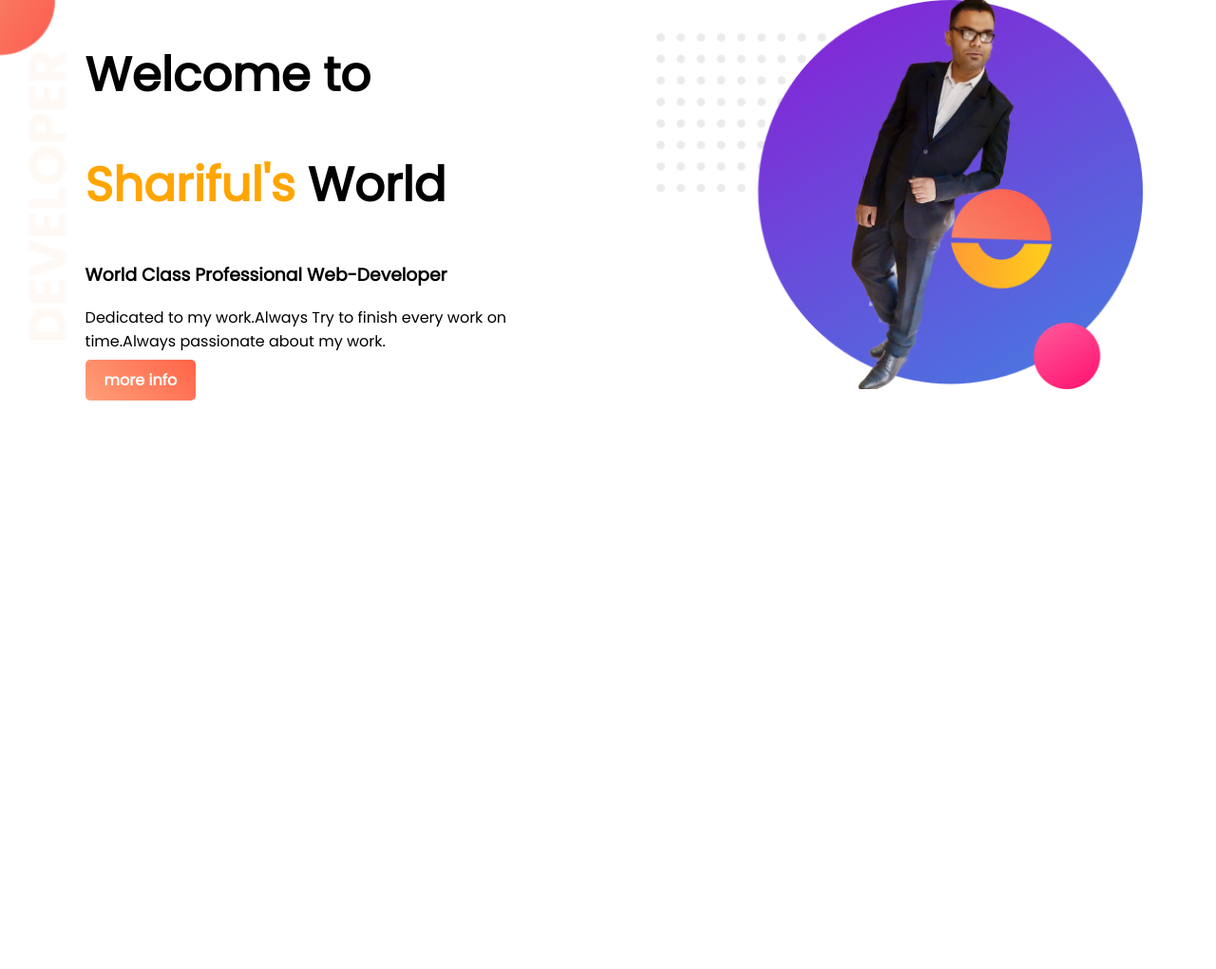
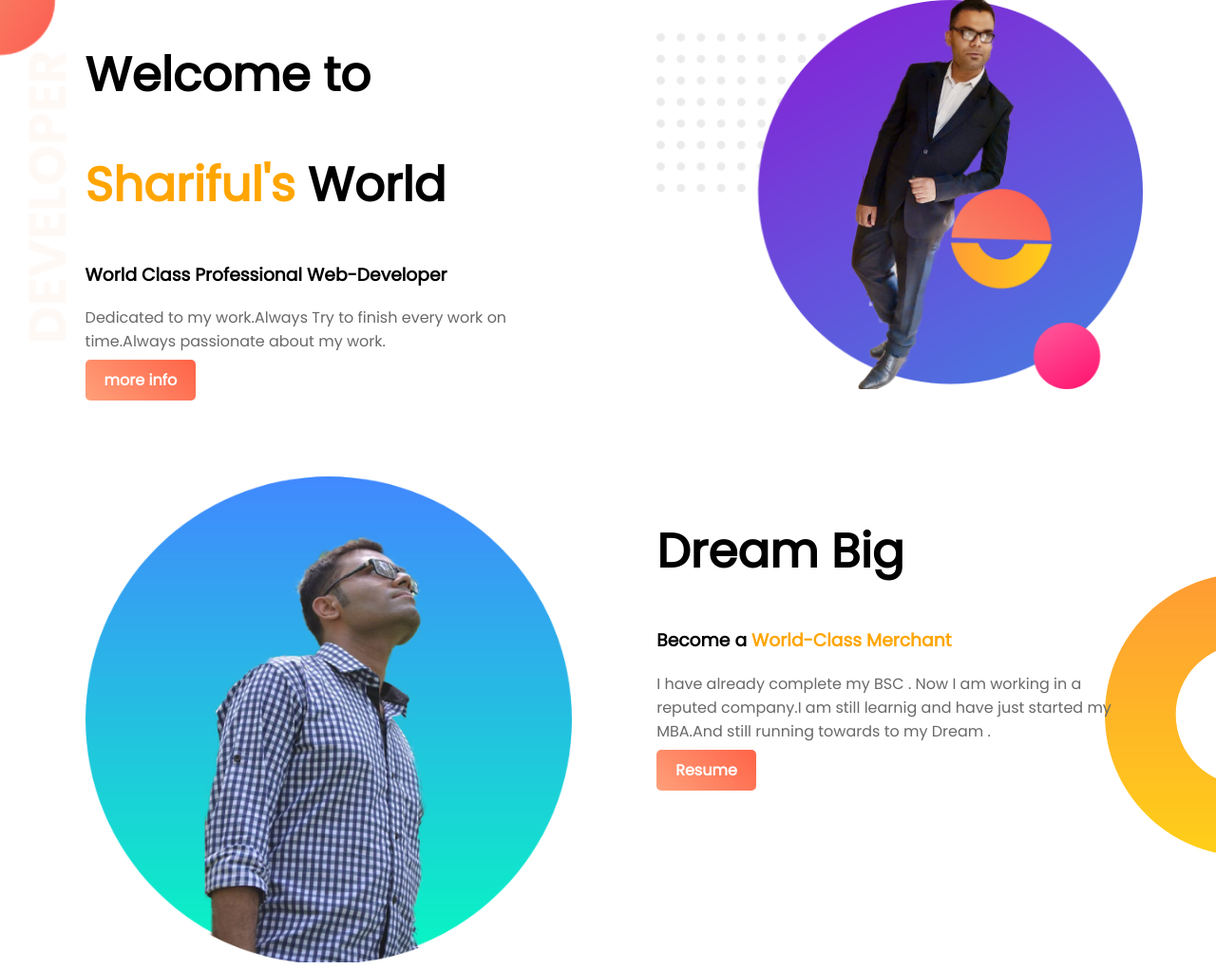
Before and after one commit to Saiful-Islam0000777/web-portfolio, a plain HTML site: page index.html in a window 1280 px wide. Shown: the whole page at 95% size. Before the commit the page ends 800 px from the top, so only its background shows below. Drawn offline with Linux system fonts and the light colour scheme.

Commit message:
middle banner added

```diff
--- a/index.html
+++ b/index.html
@@ -19,6 +19,7 @@
             <h1><span class="name-highlight" >Shariful's</span> World</h1>
 
             <h3>World Class Professional Web-Developer</h3>
+
             <p>Dedicated to my work.Always Try to finish every work on time.Always passionate about my work.</p>
 
             <a class="link-button" target="_blank" href="https://www.facebook.com/sharifulislam.supto">more info</a>
@@ -30,5 +31,23 @@
 
     </section>
 
+    <section class="middle-banner">
+
+        <div class="half-width">
+            <img src="image/p2.png" alt="">
+        </div>
+
+        <div class="half-width">
+            <h1>Dream Big</h1>
+
+            <h3>Become a <span class="name-highlight" >World-Class Merchant</span></h3>
+
+            <p>I have already complete my BSC . Now I am working in a reputed company.I am still learnig and have just started my MBA.And still running towards to my Dream .</p>
+
+            <a class="link-button" target="_blank" href="https://www.facebook.com/sharifulislam.supto">Resume</a>
+        </div>
+
+    </section>
+
 </body>
 </html>
--- a/style.css
+++ b/style.css
@@ -11,6 +11,10 @@ h1{
 
 .name-highlight{
     color:orange;
+}
+
+p{
+    color:dimgray ;
 }
 
 .half-width{
@@ -31,10 +35,12 @@ h1{
 .top-banner{
     background-image: url("image/top-banner.png");
     background-repeat: no-repeat;
+
 }
 
 section{
     height: 500px;
+    padding-bottom: 2px;
 }
 
 .link-button{
@@ -45,3 +51,9 @@ section{
     padding: 10px 20px;
     border-radius: 5px;
 }
+
+.middle-banner{
+    background-image: url("image/dream-bg.png");
+    background-repeat: no-repeat;
+    background-position: right;
+}
```
Also changed, not shown: image/p2.png (added).
